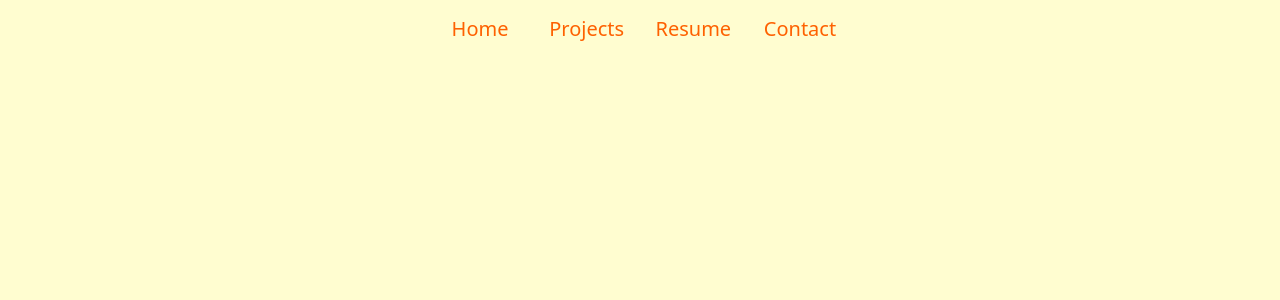
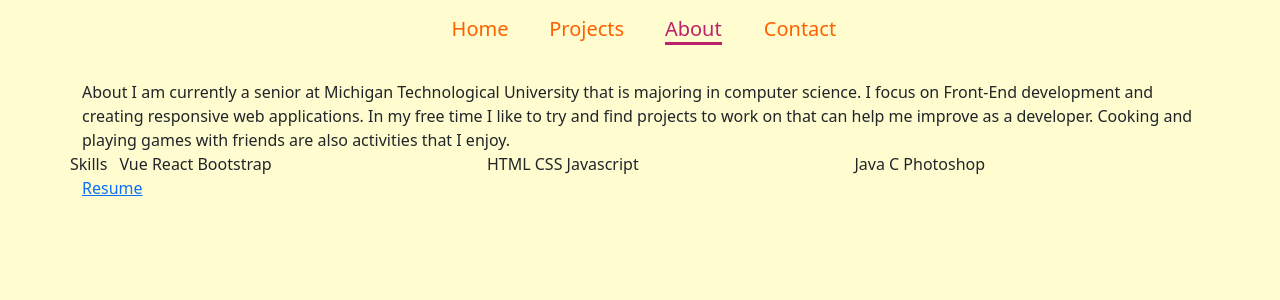
Before and after one commit to mezitta/portfolio, a React (Create React App) app: page /about in a window 1280 px wide. Shown: the top 300 px of the page. Built offline with nearby package versions, Linux system fonts and the light colour scheme.

Commit message:
add base content to about page

```diff
--- a/src/App.js
+++ b/src/App.js
@@ -4,7 +4,7 @@ import { Routes, Route } from 'react-router-dom';
 import Home from './components/Home'
 import Projects from './components/Projects'
 import Contact from './components/Contact'
-import Resume from './components/Resume'
+import About from './components/About'
 import NavBar from './components/NavBar'
 
 import './App.css';
@@ -18,7 +18,7 @@ function App() {
           <Route path="/" element={<Home />} />
           <Route path="/projects" element={<Projects />} />
           <Route path="/contact" element={<Contact />} />
-          <Route path="/resume" element={<Resume />} />
+          <Route path="/about" element={<About />} />
         </Routes>
       </div>
     </div>
--- /dev/null
+++ b/src/components/About.css
@@ -0,0 +1,9 @@
+.about-body {
+    width: 100%;
+}
+
+@media only screen and (max-width: 992px) {
+    .about-body {
+        margin-top: 10vh;
+    }
+}
--- /dev/null
+++ b/src/components/About.js
@@ -0,0 +1,49 @@
+import React from 'react'
+
+import Container from 'react-bootstrap/Container'
+import Row from 'react-bootstrap/Row'
+import Col from 'react-bootstrap/Col'
+import Resume from '../assets/mezitta2022Resume.pdf'
+
+import './About.css'
+
+const About = () => {
+    return (
+        <div className="about-body">
+            <Container>
+                <Row>
+                    <Col>
+                        About
+                        I am currently a senior at Michigan Technological University that is majoring in computer science.
+                        I focus on Front-End development and creating responsive web applications.
+                        In my free time I like to try and find projects to work on that can help me improve as a developer.
+                        Cooking and playing games with friends are also activities that I enjoy.
+                    </Col>
+                </Row>
+                <Row>
+                    Skills
+                    <Col>
+                        Vue
+                        React
+                        Bootstrap
+                    </Col>
+                    <Col>
+                        HTML
+                        CSS
+                        Javascript
+                    </Col>
+                    <Col>
+                        Java
+                        C
+                        Photoshop
+                    </Col>
+                </Row>
+                <Row>
+                    <a target="_blank" rel="noreferrer" href={Resume}>Resume</a>
+                </Row>
+            </Container>
+        </div>
+    )
+}
+
+export default About
--- a/src/components/Home.js
+++ b/src/components/Home.js
@@ -8,8 +8,6 @@ import Col from 'react-bootstrap/Col'
 import { FontAwesomeIcon } from "@fortawesome/react-fontawesome"
 import { faLinkedin } from "@fortawesome/free-brands-svg-icons"
 import { faGithub } from '@fortawesome/free-brands-svg-icons'
-
-import largeShark from '../assets/homeshark.svg'
 
 import './Home.css'
 
--- a/src/components/NavBar.js
+++ b/src/components/NavBar.js
@@ -31,8 +31,8 @@ const NavBar = () => {
                         </NavLink>
                     </Col>
                     <Col className="nav-col" xl={1} xs={3}>
-                        <NavLink to="/resume">
-                            <span className="nav-text">Resume</span>
+                        <NavLink to="/about">
+                            <span className="nav-text">About</span>
                             <span className="nav-icon"><FontAwesomeIcon icon={faFileInvoice} /></span>
                         </NavLink>
                     </Col>
--- a/src/components/Resume.css
+++ /dev/null
@@ -1,3 +0,0 @@
-.resume-body {
-    width: 100%;
-}
--- a/src/components/Resume.js
+++ /dev/null
@@ -1,13 +0,0 @@
-import React from 'react'
-
-import './Resume.css'
-
-const Resume = () => {
-    return (
-        <div className="resume-body">
-            Resume
-        </div>
-    )
-}
-
-export default Resume
```
Also changed, not shown: 1 other file (tests, documents, lock files or other folders).
